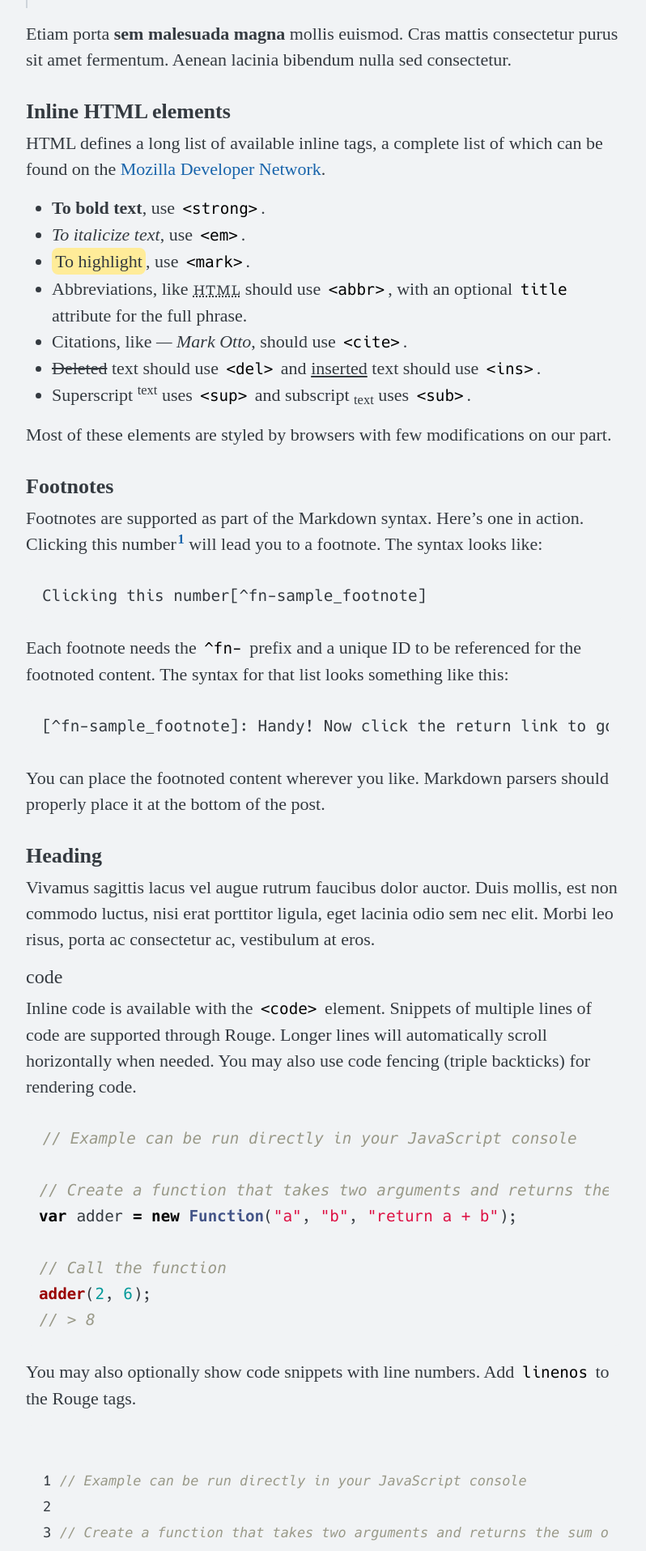
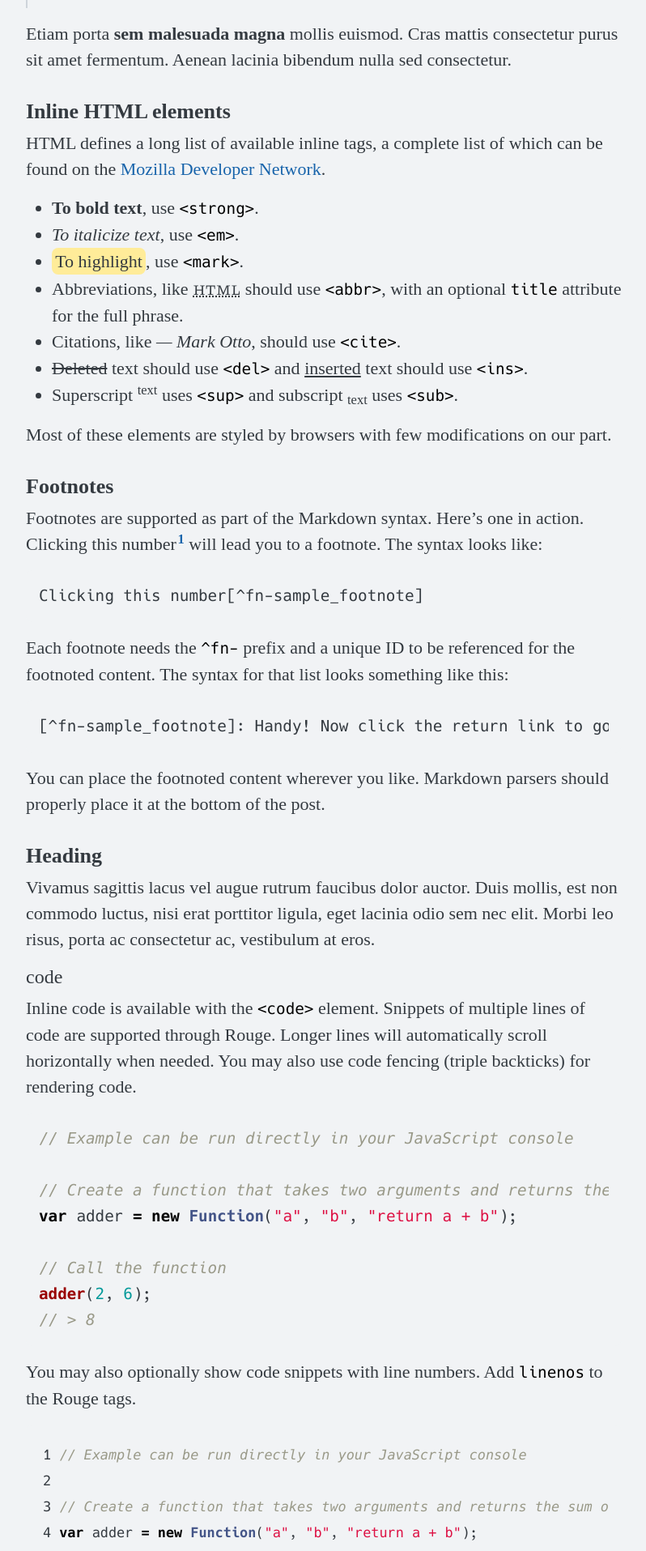
Before and after one commit to piazzai/cvless, a Jekyll site: the page built from _posts/2022-08-15-example-content.md, in a window 1280 px wide. Shown: the part 862-2777 px from the top of the page at 81% size, without its empty margins (240-1038 px from the left). Built offline with Jekyll 4.4.1, drawn with Linux system fonts in a browser that asks for light colours; some web fonts are replaced.

Commit message:
Remove code padding

```diff
--- a/_sass/_code.scss
+++ b/_sass/_code.scss
@@ -4,7 +4,6 @@
 }
 
 code {
-  padding: 0 calc(var(--spacer) / 4);
   color: var(--code-color);
 }
 
```
